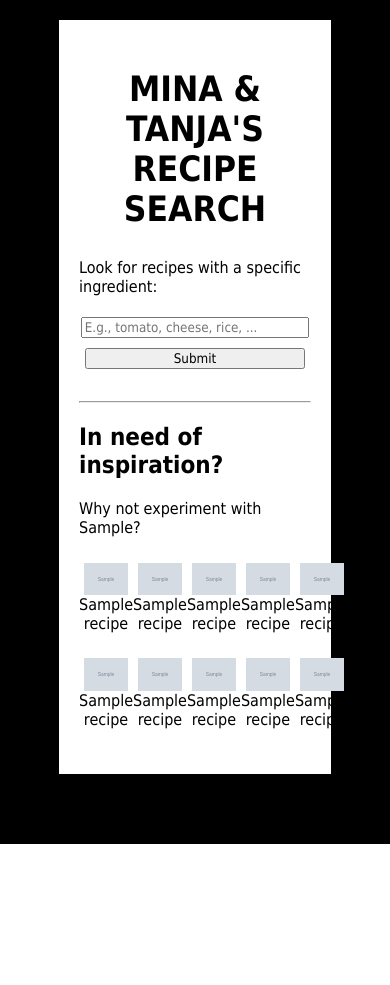
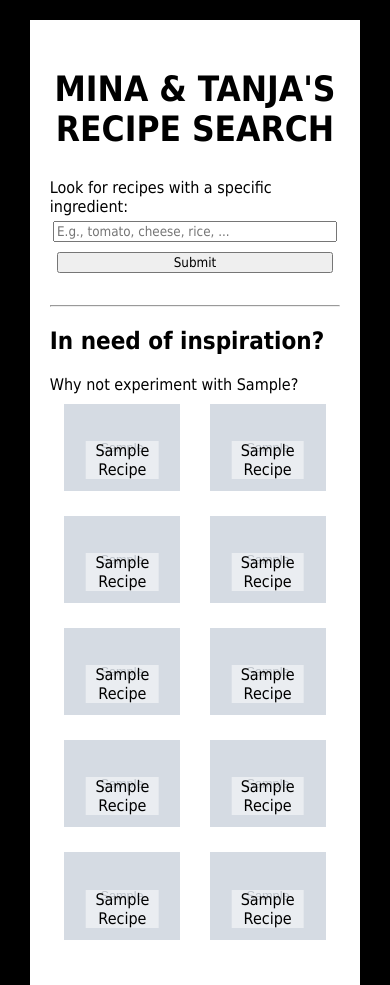
Before and after one commit to tanjatg/cfg-recipe-search, a Flask app: template templates/homepage.html in a window 390 px wide. Before the commit the page ends 844 px from the top, so only its background shows below. Run offline with Flask 3, Linux system fonts and the light colour scheme; the template is opened without the code that fills it: most values are stand-ins (such as "Sample title", 1, 10 or a date in 2020); grey boxes marked "Sample" are stand-in pictures.

Commit message:
Added media queries to ensure recipes display okay

```diff
--- a/templates/homepage.html
+++ b/templates/homepage.html
@@ -34,23 +34,34 @@
         padding: 5px 20px 20px 20px;
         }
 
+        p {
+        margin: 0;
+        }
+
         .random-recipe {
         display: flex;
         flex-direction: column;
         align-items: center;
         padding-bottom: 25px;
+        position: relative;
+        text-align: center;
         }
 
         .random-recipe img {
-        width: 80%;
-        height auto;
+            width: 80%;
+            min-width: 150px;
         }
 
         .random-link {
-        position: relative;
         text-decoration: none;
         color: black;
         text-align: center;
+        text-transform: capitalize;
+        position: absolute;
+        top: 50%;
+        left: 50%;
+        transform: translate(-50%, -50%);
+        background-color: rgba(255,255,255,0.5)
         }
 
         h1 {
@@ -69,17 +80,40 @@
             margin: 5px auto;
         }
 
+        @media only screen and (max-width: 1111px) {
+            .random-recipe-section {
+                grid-template-columns: 1fr 1fr 1fr;
+            }
+        }
+
         @media only screen and (max-width: 830px) {
             input {
             width: 75%;
             }
         }
 
+        @media only screen and (max-width: 710px) {
+            .random-recipe-section {
+                grid-template-columns: 1fr 1fr;
+            }
+        }
+
         @media only screen and (max-width: 560px) {
             input {
-            width: 95%;
+                width: 95%;
+            }
+
+            body {
+                width: 95vw;
             }
         }
+
+        @media only screen and (max-width: 425px) {
+        .random-recipe img {
+            min-width: 100px;
+        }
+        }
+
     </style>
 </head>
 
```
